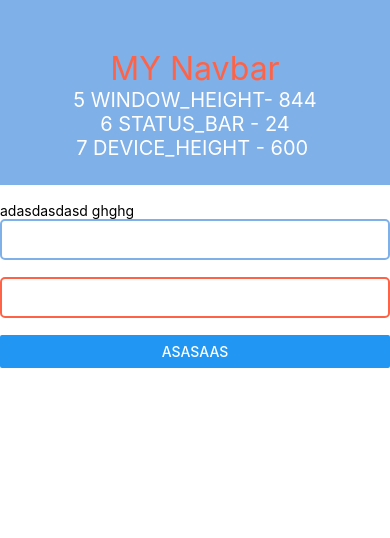
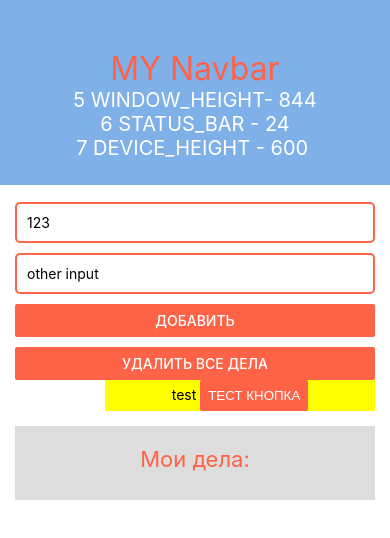
Before and after one commit to vladbelozertsev/learn-react-native, a React Native app: screen / in a window 390 px wide. Shown: the top 538 px of the page. Built offline with nearby package versions, Linux system fonts and the light colour scheme.

Commit message:
add scroll view

```diff
--- a/App.tsx
+++ b/App.tsx
@@ -1,24 +1,39 @@
-import React from 'react';
+import React, { useState, useEffect } from 'react';
 import { AddTodo } from './components/AddTodo';
 import { Navbar } from './components/Navbar';
-import { StyleSheet, View } from 'react-native';
+import { StyleSheet, ScrollView } from 'react-native';
+import { Todos } from './components/Todos';
 
-const App = () => {
+type Todos = {
+  id: string;
+  title: string;
+}[];
+
+export default function () {
+  const [todos, setTodos] = useState<Todos>([]);
+  const addTodo = (title: string) => {
+    const newTodo = {
+      id: Date.now().toString(),
+      title,
+    };
+    setTodos((prevTodos) => [...prevTodos, newTodo]);
+  };
+
+  const removeTodos = () => {
+    setTodos([]);
+  };
+
+  useEffect(() => {
+    console.log(todos);
+  }, [todos]);
+
   return (
-    <View>
+    <ScrollView>
       <Navbar title="MY Navbar" />
-      <AddTodo />
-    </View>
+      <AddTodo addTodo={addTodo} removeTodos={removeTodos} />
+      <Todos todos={todos} />
+    </ScrollView>
   );
-};
+}
 
-const styles = StyleSheet.create({
-  // container: {
-  //   flex: 1,
-  //   backgroundColor: '#fff',
-  //   alignItems: 'center',
-  //   justifyContent: 'center',
-  // },
-});
-
-export default App;
+const styles = StyleSheet.create({});
--- a/components/AddTodo.tsx
+++ b/components/AddTodo.tsx
@@ -1,34 +1,77 @@
-import React, { useState, useRef, LegacyRef } from 'react';
-import { Button, StyleSheet, Text, TextInput, View } from 'react-native';
+import React, { useRef, useState } from 'react';
+import { StyleSheet, Text, TextInput, View, Alert } from 'react-native';
 import { globalStyles } from './global-styles';
+import { Btn } from './_common/Btn';
 
-export const AddTodo = () => {
+interface Props {
+  addTodo: (title: string) => void;
+  removeTodos: () => void;
+}
+
+export const AddTodo = ({ addTodo, removeTodos }: Props) => {
   const inpRef = useRef<TextInput>(null);
   const [text, setText] = useState('123');
 
+  const handleAddTodo = () => {
+    if (!text.trim()) {
+      Alert.alert('Название дела не может быть пустым');
+      return;
+    }
+    addTodo(text);
+    setText('');
+    inpRef?.current?.focus();
+  };
+
   return (
-    <View>
+    <View style={styles.addTodo}>
       <Text>{'\n'}</Text>
-      <Text>adasdasdasd ghghg {'\n'}</Text>
-      <TextInput style={globalStyles.inp} />
-      <Text>{'\n'}</Text>
-      <TextInput style={styles.inp} ref={inpRef} onChangeText={(text) => setText(text)} />
-      <Text>{'\n'}</Text>
-      <Button
-        title="asasaas"
-        onPress={() => {
-          inpRef?.current?.focus();
-          console.log(text);
-        }}
+      <TextInput
+        defaultValue={text}
+        onChangeText={setText}
+        placeholder="my input"
+        ref={inpRef}
+        style={styles.inp}
+        autoCorrect={false}
+        autoCapitalize="words"
       />
-      <Text></Text>
+      <TextInput
+        placeholder="other input"
+        style={styles.inp}
+        autoCorrect={false}
+        autoCapitalize="none"
+        keyboardType="numeric"
+      />
+      <View style={styles.btnAdd}>
+        <Btn title="Добавить" onPress={handleAddTodo} />
+      </View>
+      <Btn title="Удалить все дела" onPress={removeTodos} />
+      <Text style={styles.test}>
+        test <Btn title="Тест Кнопка" onPress={handleAddTodo} />
+      </Text>
     </View>
   );
 };
 
 const styles = StyleSheet.create({
+  addTodo: {
+    paddingHorizontal: 15,
+  },
   inp: {
     ...globalStyles.inp,
     borderColor: 'tomato',
+    marginBottom: 10,
+  },
+  btnAdd: {
+    marginBottom: 10,
+  },
+  test: {
+    width: '75%',
+    textAlign: 'center',
+    alignSelf: 'flex-end',
+    backgroundColor: '#ff0',
+    // flex НЕ работает
+    // display: 'flex',
+    // justifyContent: 'flex-end',
+    // alignItems: 'flex-end',
   },
 });
--- a/components/Navbar.tsx
+++ b/components/Navbar.tsx
@@ -15,7 +15,7 @@ export const Navbar = (props: Props) => {
   console.log(WINDOW_HEIGHT);
 
   return (
-    <View style={styles.mainView}>
+    <View style={styles.navbar}>
       <Text style={styles.header}>{props.title}</Text>
       <Text style={styles.text}>5 WINDOW_HEIGHT- {WINDOW_HEIGHT}</Text>
       <Text style={styles.text}>6 STATUS_BAR - {STATUS_BAR}</Text>
@@ -25,7 +25,7 @@ export const Navbar = (props: Props) => {
 };
 
 const styles = StyleSheet.create({
-  mainView: {
+  navbar: {
     alignItems: 'center',
     backgroundColor: '#80b0e8',
     justifyContent: 'center',
--- /dev/null
+++ b/components/Todos.tsx
@@ -0,0 +1,40 @@
+import React from 'react';
+import { ScrollView, Text, StyleSheet } from 'react-native';
+
+interface Props {
+  todos: {
+    id: string;
+    title: string;
+  }[];
+}
+
+export const Todos = ({ todos }: Props) => {
+  return (
+    <ScrollView style={styles.todos}>
+      <Text style={styles.header}>Мои дела:</Text>
+      {todos.map((todo) => (
+        <Text key={todo.id} style={styles.text}>
+          {todo.title}
+        </Text>
+      ))}
+    </ScrollView>
+  );
+};
+
+const styles = StyleSheet.create({
+  todos: {
+    paddingHorizontal: 15,
+    paddingVertical: 20,
+    backgroundColor: '#ddd',
+    margin: 15,
+  },
+  header: {
+    color: 'tomato',
+    textAlign: 'center',
+    fontSize: 22,
+    marginBottom: 8,
+  },
+  text: {
+    textAlign: 'center',
+  },
+});
--- /dev/null
+++ b/components/_common/Btn.tsx
@@ -0,0 +1,15 @@
+import React from 'react';
+import { View, Button, NativeSyntheticEvent, NativeTouchEvent } from 'react-native';
+
+interface Props {
+  title: string;
+  onPress: (ev: NativeSyntheticEvent<NativeTouchEvent>) => void;
+}
+
+export const Btn = (props: Props) => {
+  return (
+    <View>
+      <Button title={props.title} onPress={props.onPress} color="tomato" />
+    </View>
+  );
+};
--- a/components/global-styles.ts
+++ b/components/global-styles.ts
@@ -1,7 +1,11 @@
 import { StyleSheet } from 'react-native';
 
 export const globalStyles = StyleSheet.create({
-  btn: {},
+  btn: {
+    padding: 15,
+    borderRadius: 5,
+    backgroundColor: 'tomato',
+  },
   inp: {
     borderColor: '#80b0e8',
     borderWidth: 2,
```
Also changed, not shown: help.txt.
